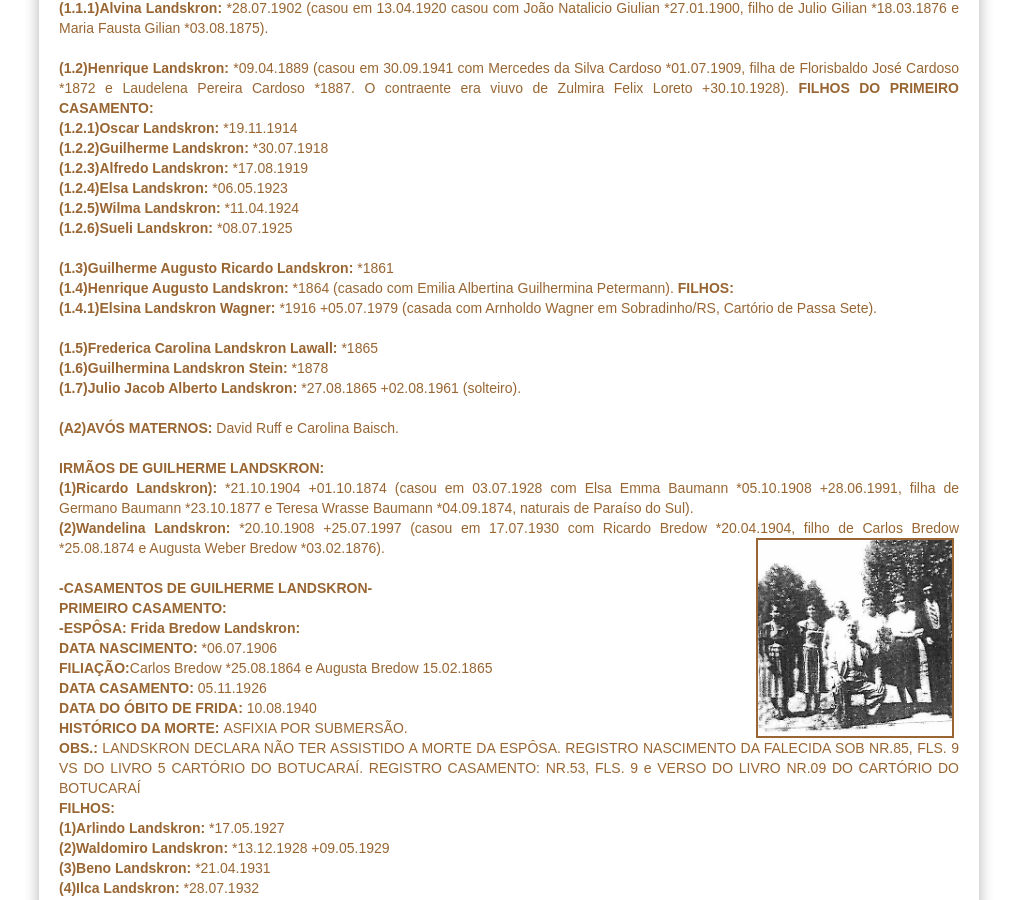
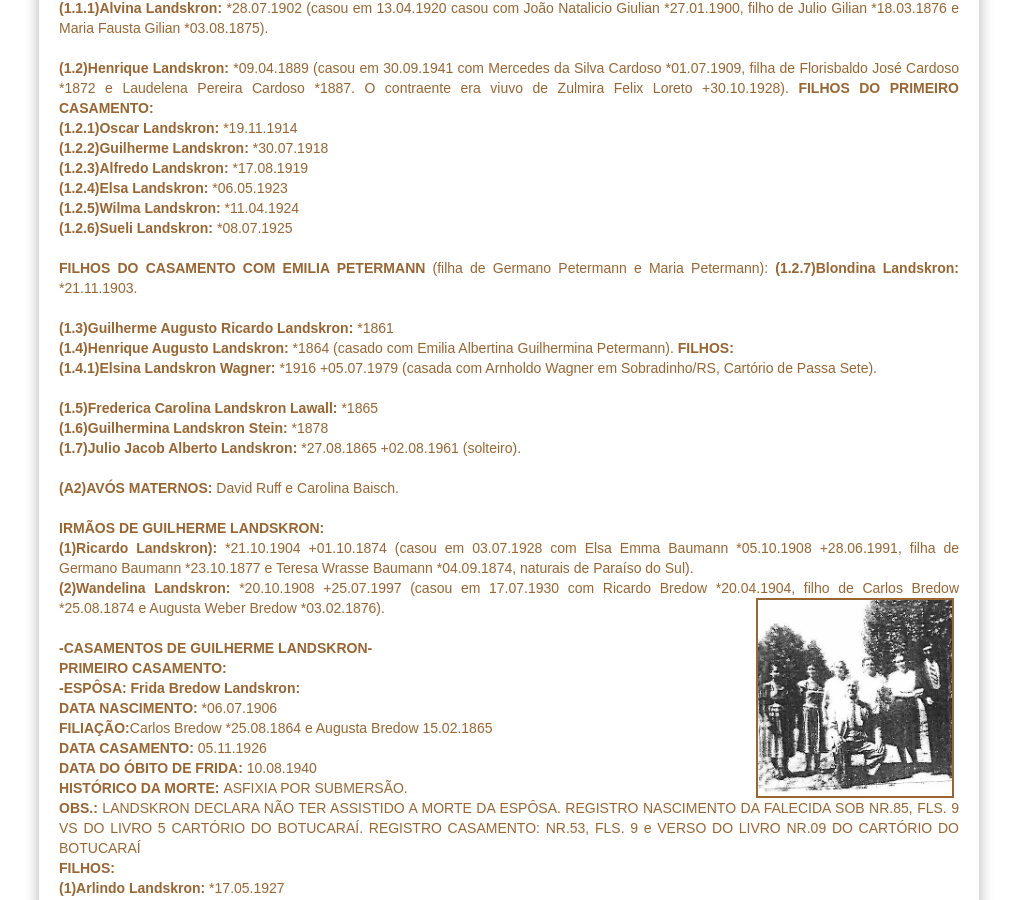
Before and after one commit to claudiovargas1955/claudiovargas1955.github.io, a Jekyll site: the page built from _pages/arvore-genealogica-de-guilherme landskron.html, in a window 1280 px wide and 900 px high, scrolled down 664 px. Shown: the whole window, without its empty margins (131-1148 px from the left). Built offline with Jekyll 4.4.1, drawn with Linux system fonts in a browser that asks for light colours; some web fonts are replaced.

Commit message:
Update arvore-genealogica-de-guilherme landskron.html

```diff
--- a/_pages/arvore-genealogica-de-guilherme landskron.html
+++ b/_pages/arvore-genealogica-de-guilherme landskron.html
@@ -76,6 +76,10 @@ CASAMENTO:</b><br>
        <b>(1.2.4)Elsa Landskron: </b>*06.05.1923 <br>
        <b>(1.2.5)Wilma Landskron: </b>*11.04.1924 <br>
        <b>(1.2.6)Sueli Landskron: </b>*08.07.1925<br><br>
+
+<b>FILHOS DO CASAMENTO COM EMILIA PETERMANN </b>(filha de Germano Petermann e Maria Petermann):
+<b>(1.2.7)Blondina Landskron: </b>*21.11.1903.<br><br>
+
 <b>(1.3)Guilherme Augusto Ricardo Landskron: </b>*1861 <br>
 <b>(1.4)Henrique Augusto Landskron: </b>*1864 (casado com Emilia Albertina Guilhermina Petermann). <b>FILHOS:</b><br>
        <b>(1.4.1)Elsina Landskron Wagner:</b> *1916 +05.07.1979 (casada com Arnholdo Wagner em Sobradinho/RS, Cartório de Passa Sete).
```
